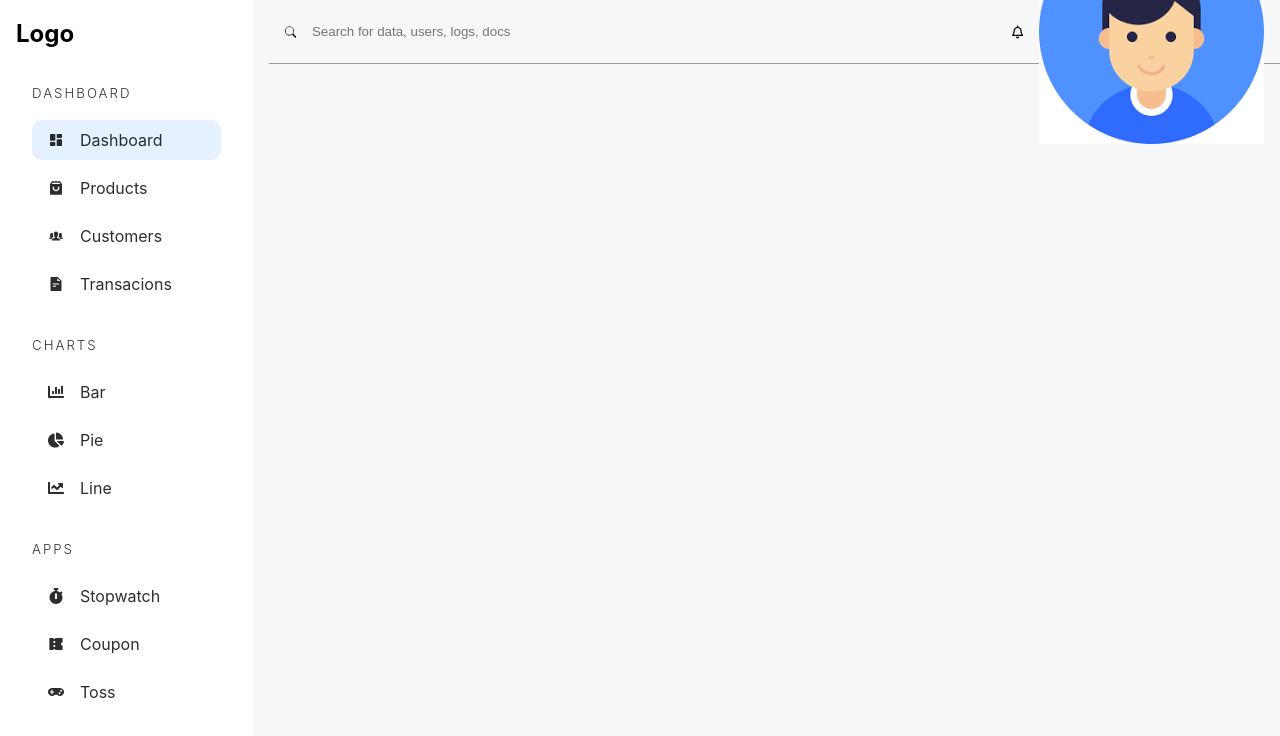
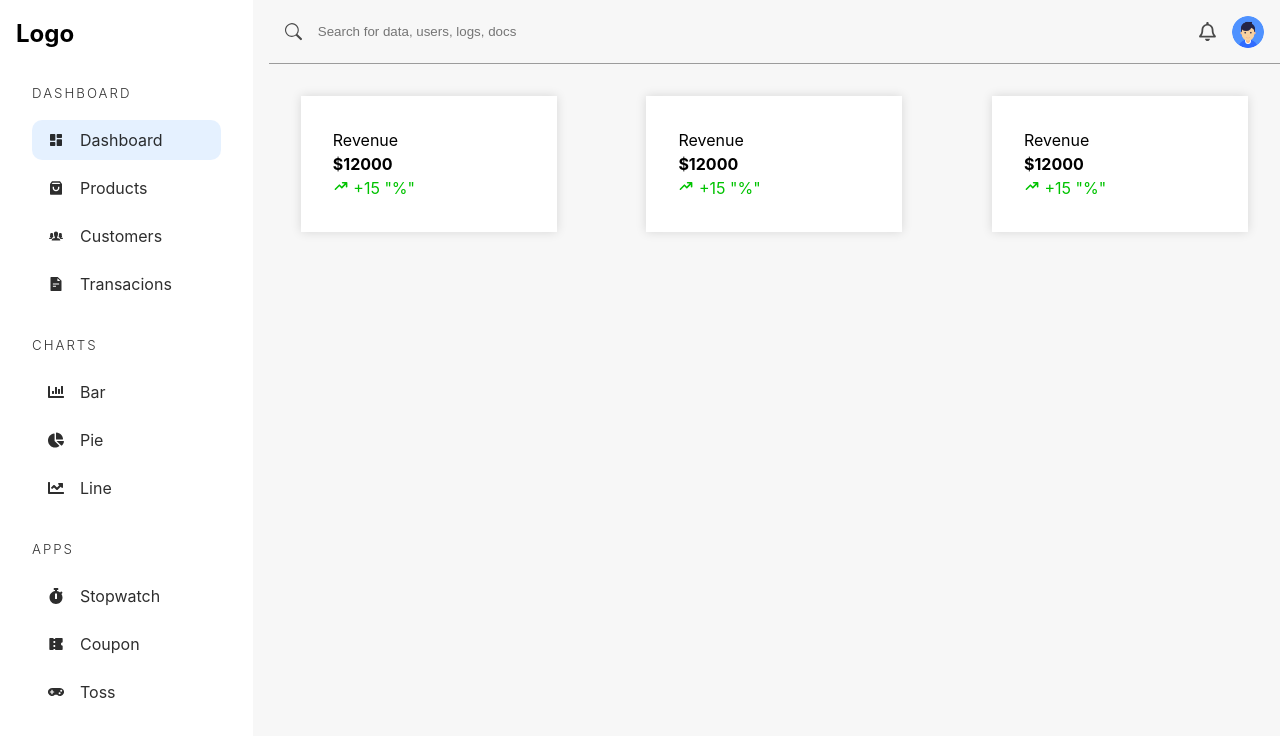
Before and after one commit to anivnssb/ecommerce_store_mern_Ts_redux, a React (Vite) app: page /admin/dashboard in a window 1280 px wide. Shown: the top 736 px of the page. Built offline with nearby package versions, Linux system fonts and the light colour scheme.

Commit message:
dashboard widget item component

```diff
--- a/src/Admin/pages/Dashboard.tsx
+++ b/src/Admin/pages/Dashboard.tsx
@@ -2,6 +2,7 @@ import { BsSearch } from "react-icons/bs";
 import Sidebar from "../components/Sidebar";
 import { FaRegBell } from "react-icons/fa";
 import userImage from "../../assets/images/userpic.png";
+import { HiTrendingDown, HiTrendingUp } from "react-icons/hi";
 
 const Dashboard = () => {
   return (
@@ -14,9 +15,69 @@ const Dashboard = () => {
           <FaRegBell />
           <img src={userImage} alt="User" />
         </div>
+        <section className="widgetcontainer">
+          <WidgetItem
+            {...{
+              heading: "Revenue",
+              value: 12000,
+              percent: 15,
+              color: "rgb(0,115,255)",
+              amount: true,
+            }}
+          />
+          <WidgetItem
+            {...{
+              heading: "Revenue",
+              value: 12000,
+              percent: 15,
+              color: "rgb(0,115,255)",
+              amount: true,
+            }}
+          />
+          <WidgetItem
+            {...{
+              heading: "Revenue",
+              value: 12000,
+              percent: 15,
+              color: "rgb(0,115,255)",
+              amount: true,
+            }}
+          />
+        </section>
       </main>
     </div>
   );
 };
 
+interface widgetItemProps {
+  heading: string;
+  value: number;
+  percent: number;
+  color: string;
+  amount?: boolean;
+}
+const WidgetItem = ({
+  heading,
+  value,
+  percent,
+  color,
+  amount,
+}: widgetItemProps) => (
+  <article className="widget">
+    <div className="widgetInfo">
+      <p>{heading}</p>
+      <h4>{amount ? `$${value}` : value}</h4>
+      {percent > 0 ? (
+        <span className="green">
+          <HiTrendingUp /> +{percent} "%"
+        </span>
+      ) : (
+        <span className="red">
+          <HiTrendingDown /> +{percent} + "%"
+        </span>
+      )}
+    </div>
+  </article>
+);
+
 export default Dashboard;
--- a/src/Admin/styles/dashboard.scss
+++ b/src/Admin/styles/dashboard.scss
@@ -10,5 +10,25 @@
       margin-right: auto;
       @include inuptStyle(100%, 1rem 0);
     }
+    > svg {
+      font-size: 1.2rem;
+      opacity: 0.7;
+    }
+    > img {
+      @include square(2rem);
+      border-radius: 50%;
+    }
+  }
+  .widgetcontainer {
+    @include flex(row, space-between, stretch, 2rem);
+    padding: 2rem;
+
+    .widget {
+      width: 16rem;
+      background-color: white;
+      box-shadow: 0 0 10px rgba(0, 0, 0, 0.132);
+      padding: 2rem;
+      @include flex(row, space-between, stretch, 0);
+    }
   }
 }
```
